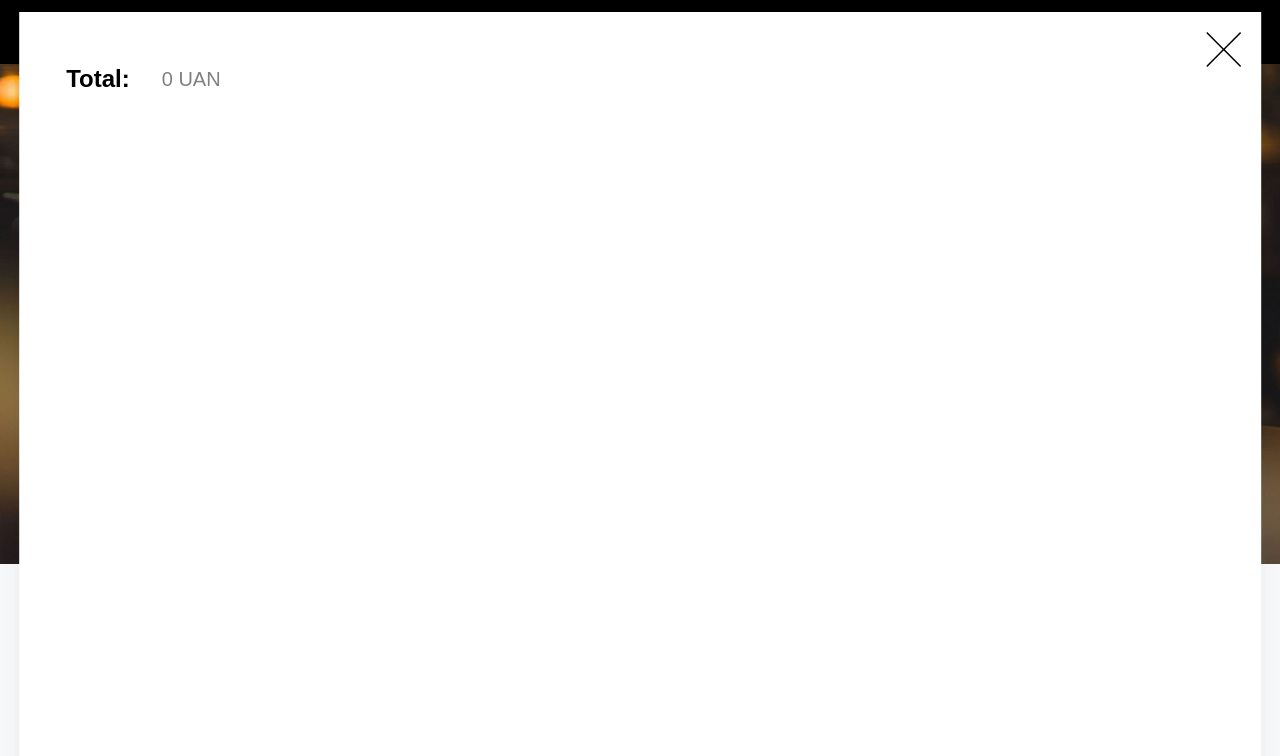
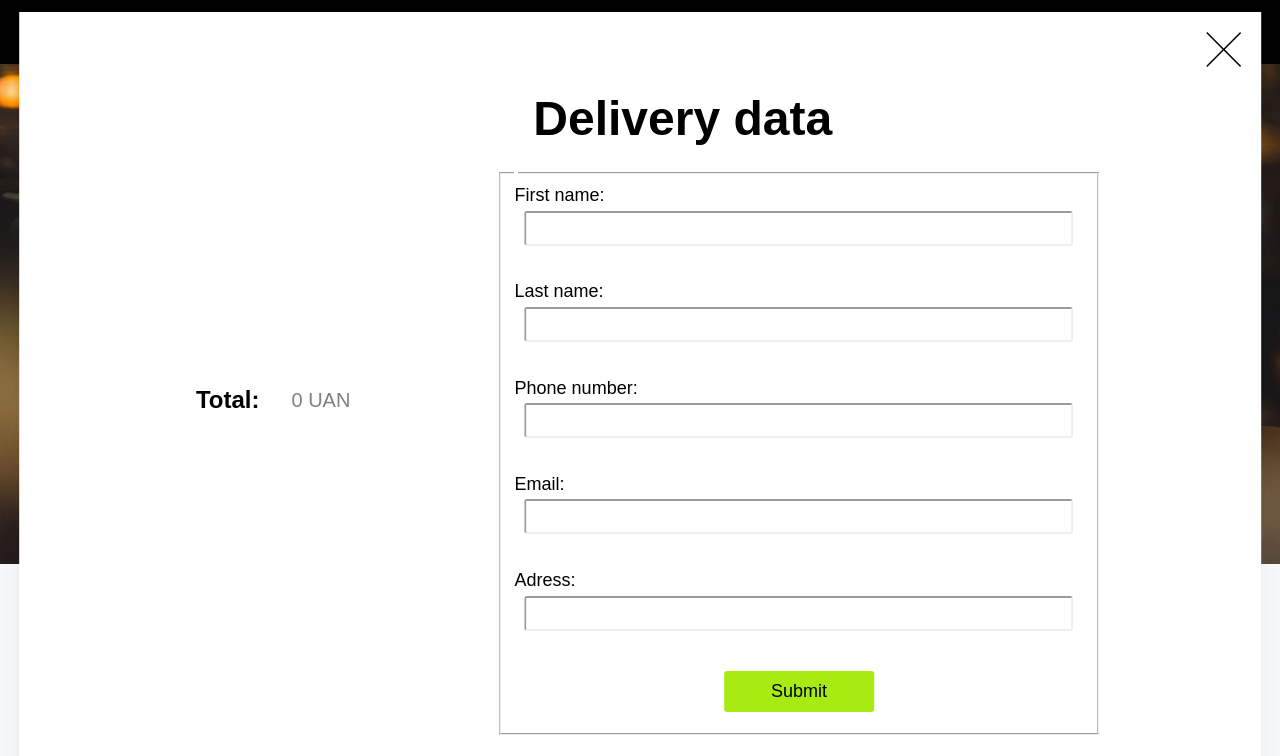
Before and after one commit to NataliaDavida/delivery, a plain HTML site: page shop-app/index.html in a window 1280 px wide. Both pictures are taken after a click on the button "ORDER NOW". Shown: the top 756 px of the page. Drawn offline with nearby package versions, Linux system fonts and the light colour scheme.

Commit message:
delivery1

```diff
--- a/shop-app/components/Shopping/Shopping.css
+++ b/shop-app/components/Shopping/Shopping.css
@@ -1,4 +1,6 @@
 .shopping-container {
+	display: flex;
+	justify-content: space-evenly;
 	position: fixed;
 	top: 50%;
 	left: 50%;
@@ -33,3 +35,29 @@
 	background-size: contain;
 	cursor: pointer;
 }
+fieldset{
+	display: flex;
+	flex-direction: column;
+	width: 600px;
+	justify-content: space-between;
+	font-size: 18px;
+
+}
+input{
+	height: 35px;
+	border-radius: var(--border-radius);
+	border-color: var(--linear-gradient);
+	margin-left: 10px;
+	margin-right: 10px;
+}
+.btn{
+	width: 150px;
+	font-size: 18px;
+	background-color: #a8eb12;
+	border: none;
+	margin: 10px auto;
+	padding: var(--spacing-small) var(--spacing-medium);
+	border-radius: var(--border-radius);
+	cursor: pointer;
+
+}
--- a/shop-app/components/Shopping/Shopping.js
+++ b/shop-app/components/Shopping/Shopping.js
@@ -30,6 +30,24 @@ class Shopping {
                         <td class="shopping-element__price">${sumCatalog.toLocaleString()} UAN</td>
                     </tr>
                 </table>
+                <form action="/action_page.php">
+                <h1>Delivery data</h1>
+                    <fieldset>
+                    <legend></legend>
+                    <label for="fname">First name:</label>
+                    <input type="text" id="fname" name="fname"><br>
+                    <label for="lname">Last name:</label>
+                    <input type="text" id="lname" name="lname"><br>
+                    <label for="phone">Phone number:</label>
+                    <input type="tel" id="phone" name="phone" pattern="[0-9]{3}-[0-9]{2}-[0-9]{3}"><br>
+                    <label for="email">Email:</label>
+                    <input type="email" id="email" name="email"><br>
+                    <label for="adress">Adress:</label>
+                    <input type="text" id="adress" name="adress"><br>
+
+                    <button type="submit" class="btn">Submit</button>
+                    </fieldset>
+                    </form>
             </div>
         `;
 
```
